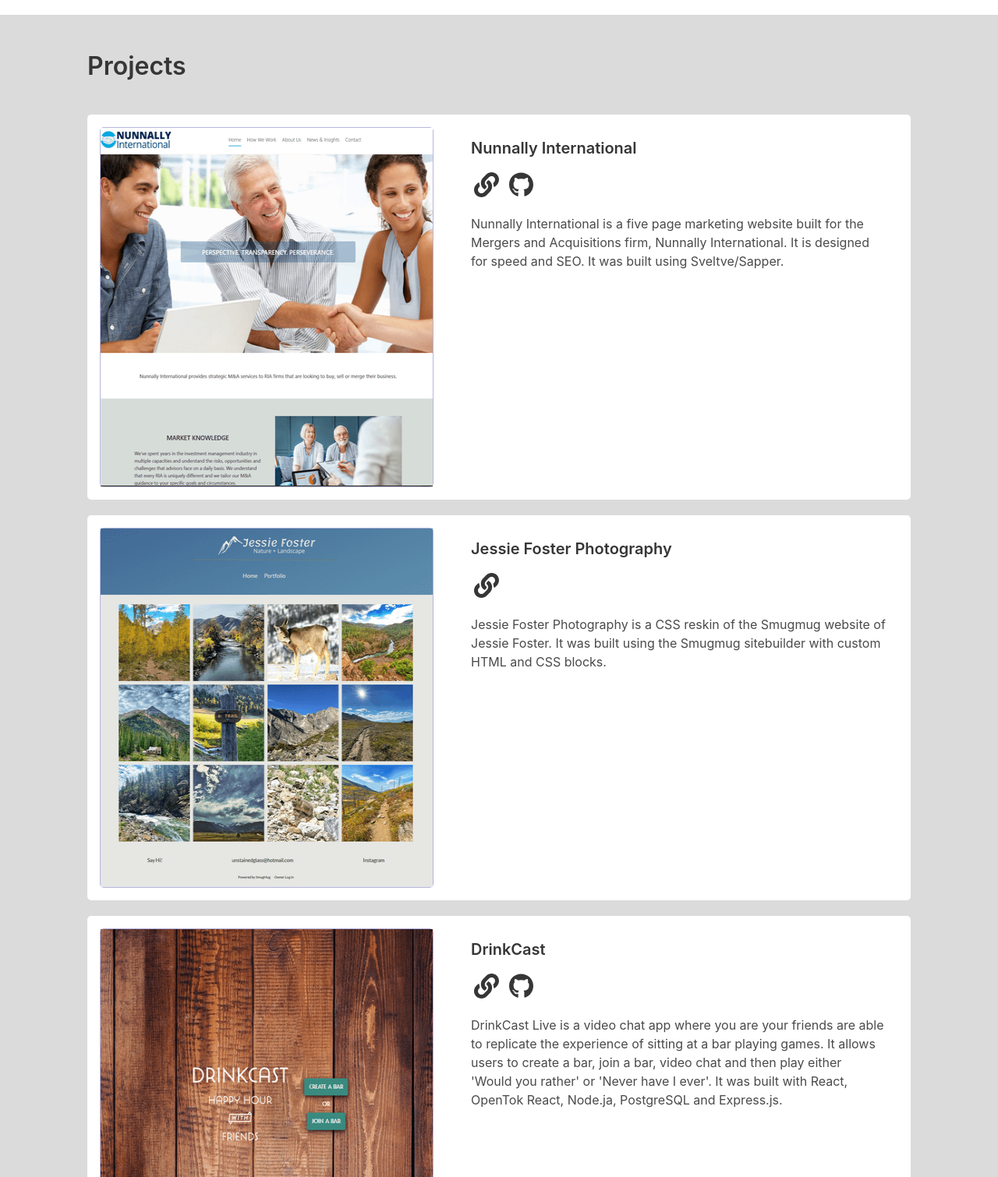
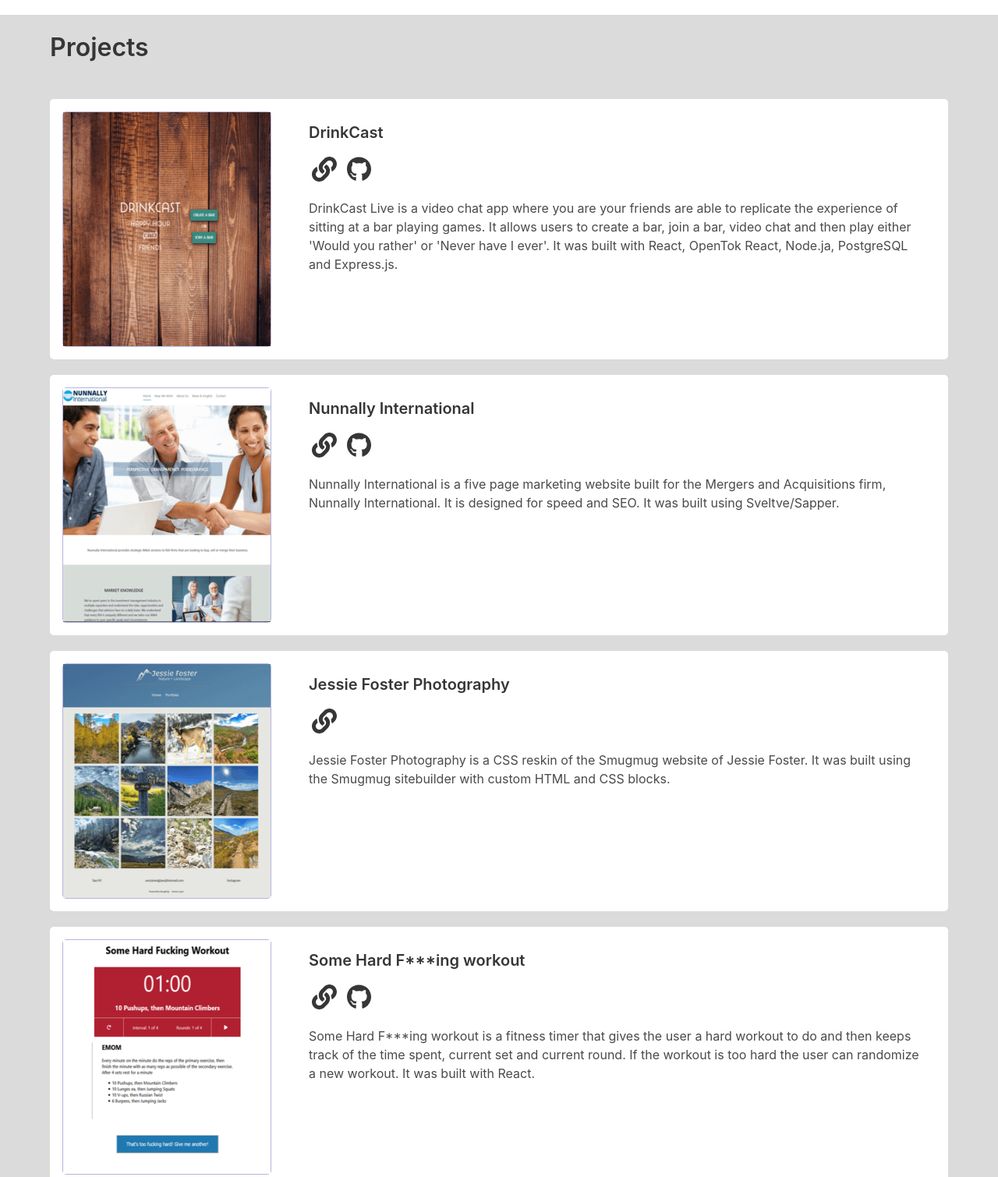
Before and after one commit to ZachBarbre/portfolio, a plain HTML site: page index.html in a window 1280 px wide. Shown: the part 840-2350 px from the top of the page at 78% size. Drawn offline with nearby package versions, Linux system fonts and the light colour scheme.

Commit message:
update projects section, resize images, prettier format

```diff
--- a/index.html
+++ b/index.html
@@ -10,7 +10,7 @@
     />
     <link
       rel="stylesheet"
-      href="https://cdn.rawgit.com/konpa/devicon/df6431e323547add1b4cf45992913f15286456d3/devicon.min.css"
+      href="https://cdn.jsdelivr.net/gh/devicons/devicon@v2.13.0/devicon.min.css"
     />
     <link rel="stylesheet" href="/styles/style.css" />
     <link
@@ -54,12 +54,8 @@
       </div>
       <div class="hero-body">
         <div class="container">
-          <h1 class="title is-1">
-            Zach Barbre
-          </h1>
-          <p class="subtitle">
-            Web Developer / Software Engineer
-          </p>
+          <h1 class="title is-1">Zach Barbre</h1>
+          <p class="subtitle">Web Developer / Software Engineer</p>
         </div>
       </div>
     </section>
@@ -78,26 +74,34 @@
           <div class="column is">
             <div class="content">
               <h2>About Me</h2>
-              <h5 class="is-size-5">Greetings and Salutations. I'm Zach, and I'm a web developer
-                from Atlanta.</h5>
+              <h5 class="is-size-5">
+                Greetings and Salutations. I'm Zach, and I'm a web developer
+                from Atlanta.
+              </h5>
               <p>
-                I'm a licensed Professional Engineer who is entranced with writing code.
-                Solving problems has always my favorite part of engineering and I find the
-                immediate feedback of programming to be immensely pleasing.
+                I'm a licensed Professional Engineer who is entranced with
+                writing code. Solving problems has always my favorite part of
+                engineering and I find the immediate feedback of programming to
+                be immensely pleasing.
               </p>
               <p>
-                I'm a native of the Atlanta area and graduated from Georgia Tech with a degree in
-                Mechanical Engineering. When I'm not slinging code I can be found with my wife and daughter in
-                the Appalachian Mountains, hiking the trails, climbing the rocks and paddling the rivers.
-                You also might find me sitting around a table with friends playing
-                some complicated board game.
+                I'm a native of the Atlanta area and graduated from Georgia Tech
+                with a degree in Mechanical Engineering. When I'm not slinging
+                code I can be found with my wife and daughter in the Appalachian
+                Mountains, hiking the trails, climbing the rocks and
+                paddling the rivers.  You also might find me sitting around a
+                table with friends playing some complicated board game.
               </p>
               <p>
-                I currently work as a front-end developer for Perspecta, Inc contracted to GRASP at the CDC. I help build CDC's <a href="https://covid.cdc.gov/covid-data-tracker/#datatracker-home" target="_blank">COVID Data Tracker</a>.
+                I currently work as a front-end developer for Perspecta, Inc
+                contracted to GRASP at the CDC. I help build CDC's
+                <a
+                  href="https://covid.cdc.gov/covid-data-tracker/#datatracker-home"
+                  target="_blank"
+                  >COVID Data Tracker</a
+                >.
               </p>
-              <p>
-                Want to build something cool? Get in touch!
-              </p>
+              <p>Want to build something cool? Get in touch!</p>
             </div>
           </div>
         </div>
@@ -105,21 +109,42 @@
     </section>
     <section class="section no-padding-top has-background-grey-lighter">
       <div class="container is-desktop">
-        <div class="section pojects-section">
-          <h2 class="title is-3 pojects-title">
-            Projects
-          </h2>
+        <h2 class="title is-3 pojects-title">Projects</h2>
+        <div class="pojects-section">
           <div class="project">
             <figure class="image is-1by1">
-              <img
-                src="/images/NI_460x460.png"
-                alt="Nunnally International"
-              />
+              <img src="/images/drinkcast_300x300.png" alt="DrinkCast gif" />
             </figure>
             <div class="content">
-              <h3 class="title is-5">
-                Nunnally International
-              </h3>
+              <h3 class="title is-5">DrinkCast</h3>
+              <div class="links">
+                <a href="https://www.drinkcast.live/">
+                  <span class="icon has-text-dark">
+                    <i class="fas fa-link fa-2x"></i>
+                  </span>
+                </a>
+                <a href="https://github.com/ZachBarbre/drinkcast-client">
+                  <span class="icon has-text-dark">
+                    <i class="fab fa-github fa-2x"></i>
+                  </span>
+                </a>
+              </div>
+              <p>
+                DrinkCast Live is a video chat app where you are your friends
+                are able to replicate the experience of sitting at a bar playing
+                games. It allows users to create a bar, join a bar, video chat
+                and then play either 'Would you rather' or 'Never have I ever'.
+                It was built with React, OpenTok React, Node.ja, PostgreSQL and
+                Express.js.
+              </p>
+            </div>
+          </div>
+          <div class="project">
+            <figure class="image is-1by1">
+              <img src="/images/NI_300x300.png" alt="Nunnally International" />
+            </figure>
+            <div class="content">
+              <h3 class="title is-5">Nunnally International</h3>
               <div class="links">
                 <a href="https://www.nunnallyinternational.com/">
                   <span class="icon has-text-dark">
@@ -133,21 +158,19 @@
                 </a>
               </div>
               <p>
-                Nunnally International is a five page marketing website built for the Mergers and Acquisitions firm, Nunnally International. It is designed for speed and SEO. It was built using Sveltve/Sapper.
+                Nunnally International is a five page marketing website built
+                for the Mergers and Acquisitions firm, Nunnally International.
+                It is designed for speed and SEO. It was built using
+                Sveltve/Sapper.
               </p>
             </div>
           </div>
           <div class="project">
             <figure class="image is-1by1">
-              <img
-                src="/images/JF_460x460.png"
-                alt="Jessie Foster"
-              />
+              <img src="/images/JF_300x300.png" alt="Jessie Foster" />
             </figure>
             <div class="content">
-              <h3 class="title is-5">
-                Jessie Foster Photography
-              </h3>
+              <h3 class="title is-5">Jessie Foster Photography</h3>
               <div class="links">
                 <a href="https://jessiefoster.smugmug.com/">
                   <span class="icon has-text-dark">
@@ -156,50 +179,18 @@
                 </a>
               </div>
               <p>
-                Jessie Foster Photography is a CSS reskin of the Smugmug website of Jessie Foster. It was built using the Smugmug sitebuilder with custom HTML and CSS blocks.
+                Jessie Foster Photography is a CSS reskin of the Smugmug website
+                of Jessie Foster. It was built using the Smugmug sitebuilder
+                with custom HTML and CSS blocks.
               </p>
             </div>
           </div>
           <div class="project">
             <figure class="image is-1by1">
-              <img
-                src="/images/drinkcast_460x460.png"
-                alt="DrinkCast gif"
-              />
+              <img src="/images/SHFW_300x300.png" alt="Some Hard Workout" />
             </figure>
             <div class="content">
-              <h3 class="title is-5">
-                DrinkCast
-              </h3>
-              <div class="links">
-                <a href="https://www.drinkcast.live/">
-                  <span class="icon has-text-dark">
-                    <i class="fas fa-link fa-2x"></i>
-                  </span>
-                </a>
-                <a href="https://github.com/ZachBarbre/drinkcast-client">
-                  <span class="icon has-text-dark">
-                    <i class="fab fa-github fa-2x"></i>
-                  </span>
-                </a>
-              </div>
-              <p>
-                DrinkCast Live is a video chat app where you are your friends are able to replicate the experience
-                of sitting at a bar playing games. It allows users to create a bar, join a bar, video chat and then play either 'Would you rather' or 'Never have I ever'. It was built with React, OpenTok React, Node.ja, PostgreSQL and Express.js.
-              </p>
-            </div>
-          </div>
-          <div class="project">
-            <figure class="image is-1by1">
-              <img
-                src="/images/SHFW_460x460.png"
-                alt="Some Hard Workout"
-              />
-            </figure>
-            <div class="content">
-              <h3 class="title is-5">
-                Some Hard F***ing workout
-              </h3>
+              <h3 class="title is-5">Some Hard F***ing workout</h3>
               <div class="links">
                 <a href="https://shfw.zachbarbre.com/">
                   <span class="icon has-text-dark">
@@ -213,7 +204,10 @@
                 </a>
               </div>
               <p>
-                Some Hard F***ing workout is a fitness timer that gives the user a hard workout to do and then keeps track of the time spent, current set and current round. If the workout is too hard the user can randomize a new workout. It was built with React.
+                Some Hard F***ing workout is a fitness timer that gives the user
+                a hard workout to do and then keeps track of the time spent,
+                current set and current round. If the workout is too hard the
+                user can randomize a new workout. It was built with React.
               </p>
             </div>
           </div>
@@ -222,9 +216,7 @@
     </section>
     <section class="section">
       <div class="container">
-        <h3 class="title is-3">
-          Techs I Know
-        </h3>
+        <h3 class="title is-3">Techs I Know</h3>
         <div class="container">
           <div class="box skills">
             <div class="columns is-mobile is-multiline">
@@ -235,7 +227,7 @@
               </div>
               <div class="column is-narrow">
                 <p class="icon skill-icon">
-                  <i class="fab fa-python  fa-4x"></i>
+                  <i class="fab fa-python fa-4x"></i>
                 </p>
               </div>
               <div class="column is-narrow">
@@ -283,6 +275,11 @@
                   <i class="devicon-sass-original"></i>
                 </p>
               </div>
+              <div class="column is-narrow">
+                <p class="icon skill-icon is-size-1">
+                  <i class="devicon-svelte-plain"></i>
+                </p>
+              </div>
             </div>
           </div>
         </div>
--- a/styles/style.css
+++ b/styles/style.css
@@ -1,4 +1,3 @@
-
 .no-padding-top {
   padding-top: 0px;
 }
@@ -15,21 +14,29 @@
   margin-inline-end: auto;
   overflow: hidden;
   border-style: none;
-    background-color: #DBDBDB;
+  background-color: #dbdbdb;
   width: 100%;
-    height: .1rem;
+  height: 0.1rem;
   outline: none;
   margin-bottom: 1rem;
 }
 
+.pojects-title {
+  padding: 1.5rem 0;
+}
+
 .pojects-section {
+  margin: 0 auto;
+  /* padding: 1.5rem 0; */
   display: grid;
+  grid-template-columns: repeat(auto-fit, minmax(600px, 1fr));
   gap: 20px;
+  max-width: 1368px;
 }
 
 .project {
   display: grid;
-    grid-template-columns: minmax(auto, 460px) minmax(50%, 1fr);
+  grid-template-columns: 300px minmax(50%, 1fr);
   border-radius: 5px;
   background-color: white;
 }
@@ -37,6 +44,10 @@
 @media screen and (max-width: 420px) {
   .project {
     grid-template-columns: 1fr;
+  }
+
+  .pojects-section {
+    grid-template-columns: none;
   }
 }
 
@@ -50,12 +61,11 @@
 }
 
 .project .content {
-    /* background-color: white; */
   padding: 1rem;
 }
 
 .project a {
-    margin: 0 .5rem;
+  margin: 0 0.5rem;
 }
 
 .project p {
@@ -70,7 +80,7 @@
   width: 50px;
 }
 
-.box.skills{
+.box.skills {
   box-shadow: none;
   padding-top: 3rem;
   background-color: #b5deb5;
@@ -82,12 +92,16 @@
   border-top-right-radius: 6px;
 }
 
-.footer{
+.footer {
   padding-left: 0;
   padding-right: 0;
   padding-bottom: 1rem;
-    background-image: linear-gradient(51deg,#1f191a 0,#363636 71%,#46403f 100%);
-
+  background-image: linear-gradient(
+    51deg,
+    #1f191a 0,
+    #363636 71%,
+    #46403f 100%
+  );
 }
 
 .dark ul {
@@ -96,15 +110,13 @@
 
 .dark a {
   color: #e1e1e1;
-
 }
 
 .dark a:hover {
-    color: #fff
+  color: #fff;
 }
 
 .bulma {
-
   margin-top: 3rem;
 }
 
```
Also changed, not shown: package.json (deleted, +0 -20 lines), images/JF_300x300.png (added), images/JF_460x460.png (deleted), images/NI_300x300.png (added), images/NI_460x460.png (deleted), images/SHFW_300x300.png (added), images/SHFW_460x460.png (deleted), images/drinkcast_300x300.png (added), images/drinkcast_460x460.png (deleted), 1 other file. Lines whose indentation alone changed are shown as unchanged.
